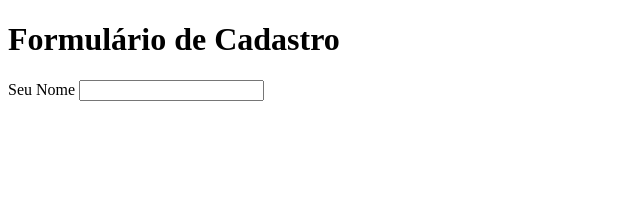
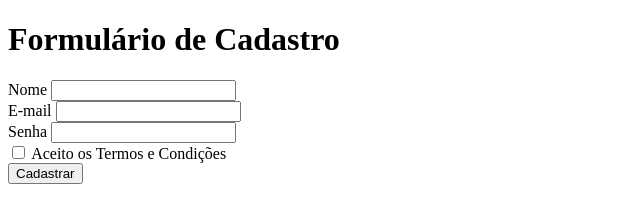
Before and after one commit to BrunoLucizano/curso_ebac_frontend, a plain HTML site: page formulario_de_cadastro.html in a window 1280 px wide. Shown: the whole page, without its empty margins (0-640 px from the left). Drawn offline with Linux system fonts and the light colour scheme.

Commit message:
concluindo exercicio

```diff
--- a/formulario_de_cadastro.html
+++ b/formulario_de_cadastro.html
@@ -1,5 +1,5 @@
 <!DOCTYPE html>
-<html lang="en">
+<html lang="pt-br">
 <head>
     <meta charset="UTF-8">
     <meta name="viewport" content="width=device-width, initial-scale=1.0">
@@ -8,8 +8,14 @@
     <h1>Formulário de Cadastro</h1>
 <body>
     <form>
-        <label for="Nome">Seu Nome</label>
-        <input id="Nome" type="text" />
+        <label for="Nome">Nome</label>
+        <input id="Nome" type="text" />  <br>
+        <label for="email">E-mail</label>
+        <input id="email" type="email" />  <br>
+        <label for="senha">Senha</label>
+        <input id="senha" type="text" />  <br>
+        <input type="checkbox" id="checkbox" /> <label for="checkbox">Aceito os Termos e Condições</label>    <br>
+        <button type="submit">Cadastrar</button>
     </form>
 </body>
 </html>
```
